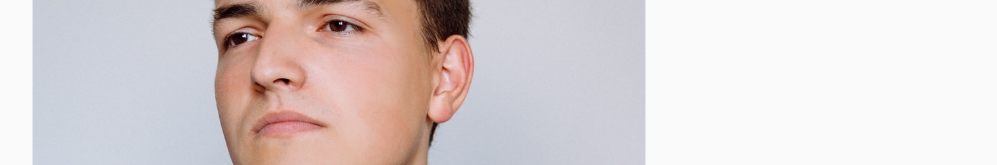
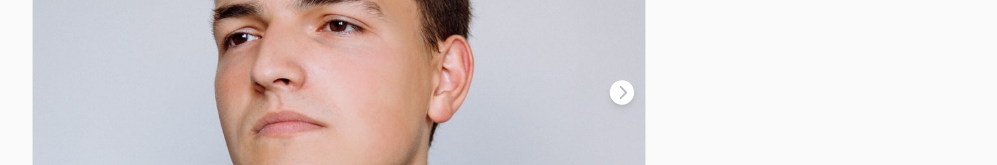
Before and after one commit to tuhinsaud4614/instagram-clone, a Next.js app: page / in a window 1280 px wide. Shown: the part 606-771 px from the top of the page, without its empty margins (141-1138 px from the left). Built offline with nearby package versions, Linux system fonts and the light colour scheme.

Commit message:
Page:Home
Post component update slider

```diff
--- a/components/home/index.ts
+++ b/components/home/index.ts
@@ -1,4 +1,5 @@
 export { default as HomePostCard } from "./post-card";
+export { default as HomePostCardImage } from "./post-card-image";
 export { default as HomePostsBox } from "./posts-box";
 export { default as HomeRightBox } from "./right-box";
 export { default as StoryBox } from "./story-box";
--- /dev/null
+++ b/components/home/post-card-image.tsx
@@ -0,0 +1,82 @@
+import Image from "next/image";
+import { useRef } from "react";
+import { IoChevronBackCircle, IoChevronForwardCircle } from "react-icons/io5";
+import { Navigation, Pagination, Virtual } from "swiper";
+import { Swiper, SwiperSlide } from "swiper/react";
+
+interface Props {
+  images: { id: string; src: string; alt: string }[];
+}
+
+const ImageContainer = ({
+  image,
+}: {
+  image: { id: string; src: string; alt: string };
+}) => {
+  return (
+    <div className="relative pb-[125%]">
+      <div className="absolute left-0 top-0 w-full h-full">
+        <div className="w-full h-full relative">
+          <Image
+            src={`/${image.src}`}
+            alt={image.alt}
+            layout="fill"
+            objectFit="cover"
+            priority
+          />
+        </div>
+      </div>
+    </div>
+  );
+};
+
+const PostCardImage = ({ images }: Props) => {
+  const prevRef = useRef<HTMLButtonElement | null>(null);
+  const nextRef = useRef<HTMLButtonElement | null>(null);
+  const paginationRef = useRef<HTMLDivElement | null>(null);
+
+  if (images.length === 1) {
+    return (
+      <div className="pb-9">
+        <ImageContainer image={images[0]} />
+      </div>
+    );
+  }
+
+  return (
+    <Swiper
+      modules={[Navigation, Virtual, Pagination]}
+      navigation={{
+        prevEl: prevRef.current,
+        nextEl: nextRef.current,
+        disabledClass: "hidden",
+      }}
+      pagination
+      slidesPerView="auto"
+      className="w-full overflow-y-visible pb-9"
+    >
+      <button
+        ref={prevRef}
+        className="w-[45px] h-[45px] absolute top-2/4 left-0 -translate-y-1/2 z-10 flex items-center justify-center"
+      >
+        <IoChevronBackCircle size={30} className="text-white drop-shadow-md" />
+      </button>
+      <button
+        ref={nextRef}
+        className="w-[45px] h-[45px] absolute top-2/4 right-0 -translate-y-1/2 z-10 flex items-center justify-center"
+      >
+        <IoChevronForwardCircle
+          size={30}
+          className="text-white drop-shadow-md"
+        />
+      </button>
+      {images.map((img, index) => (
+        <SwiperSlide key={img.id} virtualIndex={index}>
+          <ImageContainer image={img} />
+        </SwiperSlide>
+      ))}
+    </Swiper>
+  );
+};
+
+export default PostCardImage;
--- a/components/home/post-card.tsx
+++ b/components/home/post-card.tsx
@@ -1,7 +1,7 @@
 import classNames from "classnames";
-import Image from "next/image";
 import Link from "next/link";
 import { Fragment, useState } from "react";
+import { HomePostCardImage } from ".";
 import { Avatar, ListTile, MoreButton, ShortProfile } from "..";
 import { useShortProfile } from "../../hooks";
 import {
@@ -11,6 +11,14 @@ import {
   SaveIcon,
   ShareIcon,
 } from "../icons";
+
+const images: { id: string; src: string; alt: string }[] = Array.from({
+  length: 4,
+}).map((_, index) => ({
+  id: index.toString(),
+  alt: "Profile",
+  src: "avatar.jpeg",
+}));
 
 const PostCard = () => {
   const [like, setLike] = useState(false);
@@ -70,21 +78,9 @@ const PostCard = () => {
         </span>
       </header>
       <section className="w-full bg-silver-100">
-        <div className="relative pb-[125%]">
-          <div className="absolute left-0 top-0 w-full h-full">
-            <div className="w-full h-full relative">
-              <Image
-                src="/avatar.jpeg"
-                alt="Post"
-                layout="fill"
-                objectFit="cover"
-                priority
-              />
-            </div>
-          </div>
-        </div>
+        <HomePostCardImage images={images} />
       </section>
-      <footer className="flex flex-col bg-white">
+      <footer className="flex flex-col bg-white -mt-9">
         <div className="px-4 mt-1 pb-2 pt-1.5 flex items-center">
           <span className="inline-block -ml-2">
             <button
--- a/components/home/story-box.tsx
+++ b/components/home/story-box.tsx
@@ -36,7 +36,7 @@ const StoryBox = () => {
         />
       </button>
       {Array.from({ length: 21 }).map((_, index) => (
-        <SwiperSlide key={index} virtualIndex={index}>
+        <SwiperSlide key={index} virtualIndex={index} style={{ width: "80px" }}>
           <StoryItem own={index === 0} />
         </SwiperSlide>
       ))}
--- a/pages/_app.tsx
+++ b/pages/_app.tsx
@@ -4,6 +4,7 @@ import Head from "next/head";
 import { Fragment, ReactElement, ReactNode } from "react";
 import "swiper/css";
 import "swiper/css/navigation";
+import "swiper/css/pagination";
 import "../styles/globals.css";
 
 type NextPageWithLayout = NextPage & {
--- a/styles/globals.css
+++ b/styles/globals.css
@@ -57,7 +57,3 @@
     #d6249f 60%
   );
 }
-
-.swiper-slide {
-  width: 80px !important;
-}
```
